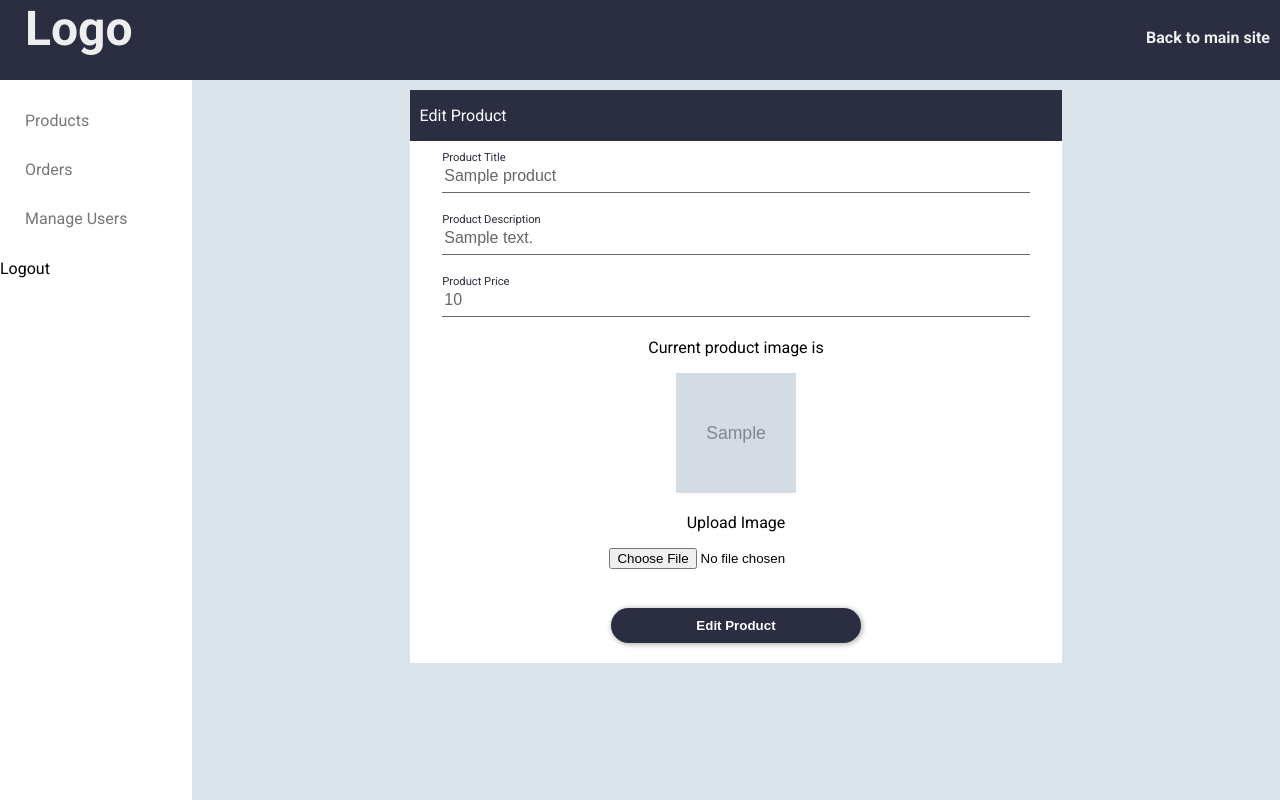
After one commit to dev-sites/simple-shop, a PHP site: page /dashboard/edit.php?id=1 in a window 1280 px wide. The commit adds this page. Run offline with PHP 8.4, Linux system fonts and the light colour scheme; tables that the repository leaves empty or names only in its code hold one stand-in row (values such as "Sample post"); grey boxes marked "Sample" are stand-in pictures.

Commit message:
Product Functionality
Delete and edit product functionality, styling and small fixes

```diff
--- a/css/products.css
+++ b/css/products.css
@@ -1,3 +1,7 @@
+/**************************
+PRODUCT PAGE
+**************************/
+
 .add-product {
   padding: 20px;
 }
@@ -14,14 +18,19 @@
   box-shadow: 1px 1px 1px 1px #bbb;
 }
 
+.add-product-accordion-focused {
+  background-color: #2b2d40;
+  color: #fff;
+}
+
 .add-product-form {
   width: 80%;
   height: auto;
   margin: 0 auto;
   display: flex;
   background-color: #fff;
-  display: none;
   box-shadow: 1px 1px 1px 1px #bbb;
+  position: relative;
 }
 
 .form {
@@ -70,6 +79,9 @@
   height: 250px;
   display: inline-block;
   background-color: inherit;
+  position: absolute;
+  right: 0;
+  top: 0;
 }
 
 .product-image img {
@@ -81,8 +93,116 @@
   display: block;
 }
 
-.image-upload-button {
+.products {
+  padding: 20px;
+}
+
+.products ul {
+  width: 80%;
+  margin: 0 auto;
+  padding: 0;
+  box-shadow: 1px 1px 1px 1px #bbb;
+}
+
+.product {
+  background-color: #fff;
+  list-style: none;
+  text-align: left;
+  clear: both;
+}
+
+.product:hover {
+  transition: background-color .3s;
+  background-color: #2b2d40;
+  color: white;
+}
+
+.product:hover .fa-minus, .product:hover .fa-plus {
+  color: white;
+}
+
+.product-focused {
+  background-color: #2b2d40;
+  color: white;
+}
+
+.product-focused .fa-minus {
+  color: white;
+}
+
+.product .fa {
+  font-size: 1em;
+  display: inline;
+  margin-left: 5px;
+  pointer-events: none;
+}
+
+.product h3 {
+  font-size: 1em;
+}
+
+.product-info {
+  background-color: #fff;
+  color: #2b2d40;
+  height: 100px;
+  position: relative;
+}
+
+.product-info img {
+  width: 100px;
+  height: 100px;
+  float: left;
+}
+
+.product-info h5 {
+  display: block;
+}
+
+.manage-product {
   position: absolute;
-  top: 58%;
-  left: 70%;
+  right: 10px;
+  top: 40px;
+  border-left: 1px solid #ccc;
 }
+
+.manage-product .fa {
+  font-size: 1.5em;
+  margin-left: 10px;
+}
+
+.hidden {
+  display: none;
+}
+
+/**************************
+EDIT PAGE
+**************************/
+
+.edit-product {
+  background-color: #fff;
+  width: 60%;
+  margin: 10px auto;
+  padding-bottom: 20px;
+}
+
+.edit-title {
+  display: block;
+  width: 100%;
+  margin-bottom: 10px;
+  background-color: #2b2d40;
+  text-align: left;
+  color: #fff;
+}
+
+.edit-title p {
+  display: inline-block;
+  padding-left: 10px;
+  font-size: 1em;
+}
+
+.product-image {
+  width: 100%;
+  text-align: center;
+  position: static;
+  display: block;
+}
--- /dev/null
+++ b/dashboard/edit.php
@@ -0,0 +1,95 @@
+<?php
+  session_start();
+  if (!$_GET['id'] || !ctype_digit($_GET['id'])) {
+    header('Location: products.php');
+    exit();
+  } else{
+    $id = $_GET['id'];
+    $title = '';
+    $description = '';
+    $price = '';
+    $picture = '';
+    $db = mysqli_connect('localhost', 'root', '', 'e-shop');
+    $sql = "SELECT * FROM products WHERE id=$id";
+    $result = mysqli_query($db, $sql);
+    foreach ($result as $row) {
+      $title = $row['title'];
+      $description = $row['description'];
+      $price = $row['price'];
+      $picture = $row['picture'];
+    }
+  }
+  if (isset($_POST['edit-product'])) {
+    $title = $_POST['title'];
+    $description = $_POST['description'];
+    $price = $_POST['price'];
+    if (isset($_FILES["image"]["name"])) {
+      $target_dir = "../img/";
+      $fileName = basename($_FILES["image"]["name"]);
+      $target_file = $target_dir . $fileName;
+      move_uploaded_file($_FILES["image"]["tmp_name"], $target_file);
+      $db_dir = "/simple-shop/img/";
+      $db_file = $db_dir . $fileName;
+      $sql = "UPDATE products SET title='$title', picture='$db_file' description='$description', price='$price' WHERE id=$id";
+    } else {
+      $sql = "UPDATE products SET title='$title', description='$description', price='$price' WHERE id=$id";
+    }
+    mysqli_query($db, $sql);
+    header('Location: products.php');
+    exit();
+  }
+?>
+<!DOCTYPE html>
+<html>
+  <head>
+    <meta charset="utf-8">
+    <title>Edit Product</title>
+    <link rel="stylesheet" href="../css/typography.css">
+    <link rel="stylesheet" href="../css/products.css">
+    <link rel="stylesheet" href="../css/dashboard.css">
+  </head>
+  <body>
+    <?php
+      require('../tmpl/dashboard.tmpl.html');
+    ?>
+    <section class="main-content">
+      <div class="edit-product">
+        <span class="edit-title"><p>Edit Product</p></span>
+        <form class="" action="" method="post">
+          <div class="input-field-container">
+            <span class="input-placeholder input-placeholder-focused">Product Title</span>
+            <input type="text" name="title" class="input-field" value="<?php
+              echo $title
+            ?>
+            ">
+            <span class="border"></span>
+          </div>
+          <div class="input-field-container">
+            <span class="input-placeholder input-placeholder-focused">Product Description</span>
+            <input type="text" name="description" class="input-field" value="<?php
+              echo $description
+            ?>">
+            <span class="border"></span>
+          </div>
+          <div class="input-field-container">
+            <span class="input-placeholder input-placeholder-focused">Product Price</span>
+            <input type="text" name="price" class="input-field" value="<?php
+              echo $price
+            ?>">
+            <span class="border"></span>
+          </div>
+          <div class="product-image">
+            <p>Current product image is</p>
+            <img src="<?php
+              echo $picture
+            ?>" alt="">
+            <p>Upload Image</p>
+            <input type="file" name="image" value="Upload product image" class="image-upload-button" enctype="multipart/form-data">
+          </div>
+          <input class="submit-button" type="submit" name="edit-product" value="Edit Product">
+        </div>
+        </form>
+    </section>
+    <script src="../js/input.js" charset="utf-8"></script>
+  </body>
+</html>
--- a/index.php
+++ b/index.php
@@ -9,9 +9,11 @@
 <html>
   <head>
     <meta charset="utf-8">
+    <meta name="viewport" content="width=device-width, initial-scale=1">
     <title></title>
     <link rel="stylesheet" href="css/typography.css">
     <link rel="stylesheet" href="css/main.css">
+    <link rel="stylesheet" href="css/responsive.css">
   </head>
   <body>
     <div class="container">
--- a/products/product.php
+++ b/products/product.php
@@ -22,7 +22,7 @@
               echo '<p>Welcome, please <a href="login.php">Login</a> or <a href="register.php">Register</a></p>';
             }
             if (isset($_SESSION['isAdmin']) && $_SESSION['isAdmin']) {
-              echo ' <p><a href="dashboard">Dashboard</a></p>';
+              echo ' <p><a href="/simple-shop/dashboard">Dashboard</a></p>';
             }
           ?>
         </div>
--- a/tmpl/dashboard.tmpl.html
+++ b/tmpl/dashboard.tmpl.html
@@ -1,6 +1,6 @@
 <header class="top-bar">
   <a href="."><h1 class="logo">Logo</h1></a>
-  <a class="back-to-main"href="../index.php">Back to main site</a>
+  <a class="back-to-main" href="../index.php">Back to main site</a>
 </header>
 <nav class="sidebar">
   <ul class="items-list">
```
Also changed, not shown: dashboard/delete.php (added, +13 -0 lines), dashboard/products.php (+27 -8 lines), js/products.js (+13 -9 lines).
